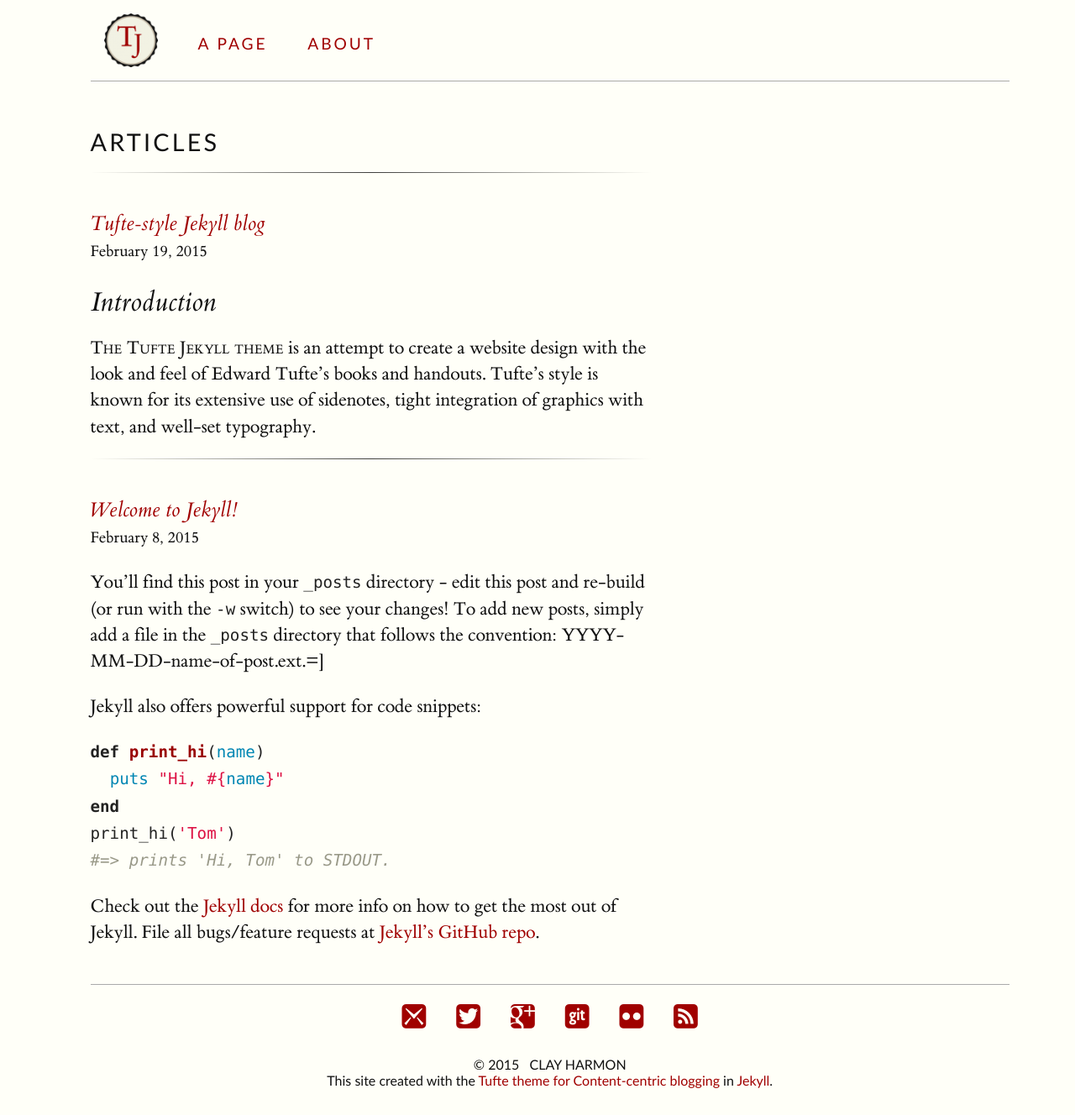
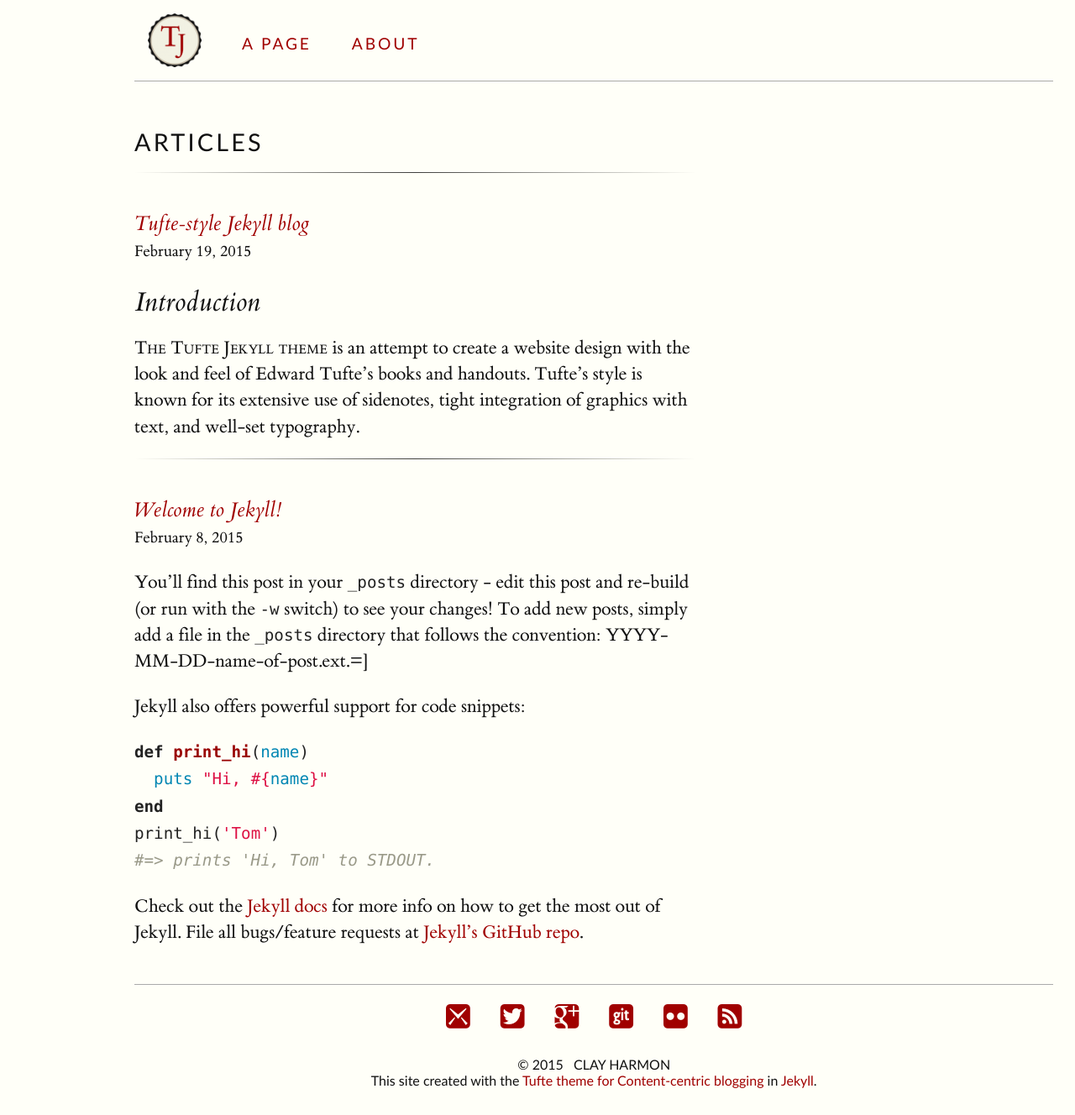
Before and after one commit to clayh53/tufte-jekyll, a Jekyll site: the page built from index.html, in a window 1280 px wide. Shown: the whole page at 84% size. Built offline with Jekyll 4.4.1, drawn with Linux system fonts in a browser that asks for light colours.

Commit message:
commit before making major changes in SCSS

```diff
--- a/css/tufte.scss
+++ b/css/tufte.scss
@@ -61,7 +61,7 @@ body {
   width: 87.5%;
   margin-left: auto;
   margin-right: auto;
-  padding-left: 8.4%;
+  padding-left: 12.5%; //8.4%;
   font-family: $body-font;
   padding-bottom: 400px;
   background-color: $bg-color;
@@ -244,11 +244,7 @@ sub { top: 0.2rem; }
   }
 }
 
-@media screen and (max-width: 400px){
-  .sidenote, .marginnote{
-  display:none;
-  }
-}
+@media screen and (max-width: 400px){ .sidenote, .marginnote{ display:none;} }
 
 h1 { font-style: italic;
       font-weight: 400;
```
